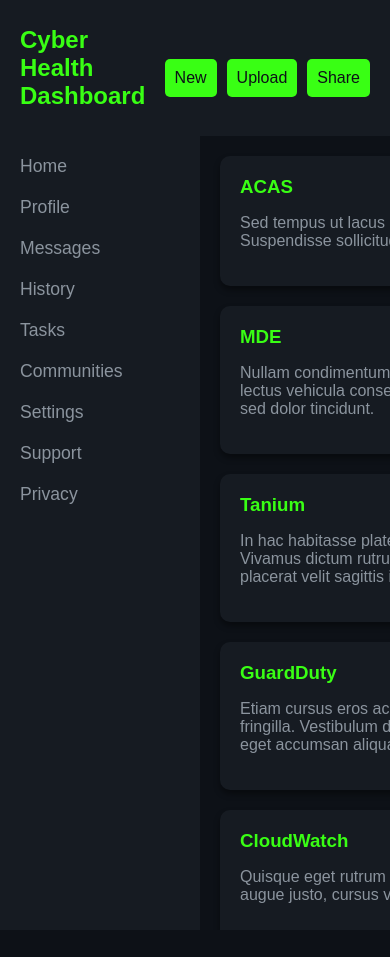
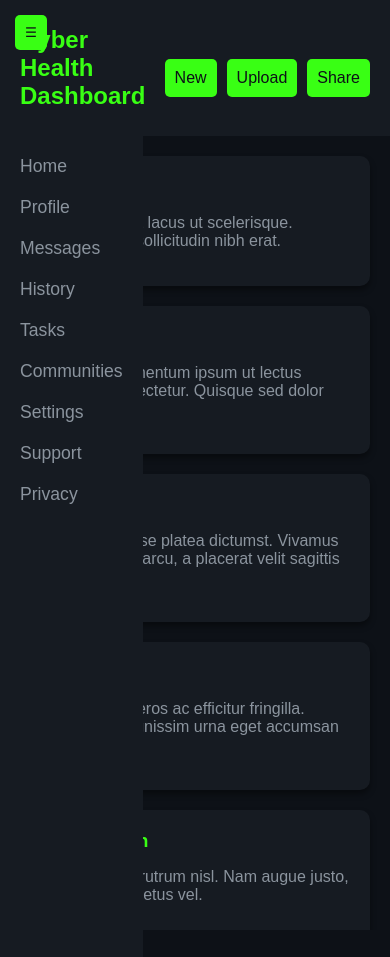
Before and after one commit to willj4945/CHD-UI, a plain HTML site: page index.html in a window 390 px wide. Before the commit the page ends 930 px from the top, so only its background shows below. Drawn offline with Linux system fonts and the light colour scheme.

Commit message:
updated for mobile

```diff
--- a/index.html
+++ b/index.html
@@ -5,9 +5,61 @@
     <meta name="viewport" content="width=device-width, initial-scale=1.0">
     <title>Cyber Health Dashboard</title>
     <link rel="stylesheet" href="style.css">
+    <style>
+        .dashboard-container {
+            display: grid;
+            grid-template-columns: auto 1fr;
+            height: calc(100vh - 50px);
+            transition: grid-template-columns 0.3s ease;
+        }
+
+        nav {
+            background-color: #161b22;
+            padding: 20px;
+            display: flex;
+            flex-direction: column;
+            gap: 20px;
+            transform: translateX(0);
+            transition: transform 0.3s ease;
+        }
+
+        nav.closed {
+            transform: translateX(-100%);
+        }
+
+        .toggle-sidebar {
+            position: absolute;
+            top: 15px;
+            left: 15px;
+            background: var(--accent-color);
+            color: var(--background-color);
+            border: none;
+            border-radius: 5px;
+            padding: 10px;
+            cursor: pointer;
+            z-index: 1000;
+        }
+
+        @media (max-width: 768px) {
+            .dashboard-container {
+                grid-template-columns: auto;
+            }
+
+            nav {
+                position: absolute;
+                height: 100%;
+                z-index: 100;
+            }
+
+            .content {
+                margin-left: 0;
+            }
+        }
+    </style>
 </head>
 <body>
     <header>
+        <button class="toggle-sidebar">☰</button>
         <h1>Cyber Health Dashboard</h1>
         <div class="action-buttons">
             <button>New</button>
@@ -73,5 +125,14 @@
             </div>
         </div>
     </div>
+
+    <script>
+        const sidebar = document.querySelector('nav');
+        const toggleButton = document.querySelector('.toggle-sidebar');
+
+        toggleButton.addEventListener('click', () => {
+            sidebar.classList.toggle('closed');
+        });
+    </script>
 </body>
 </html>
```
